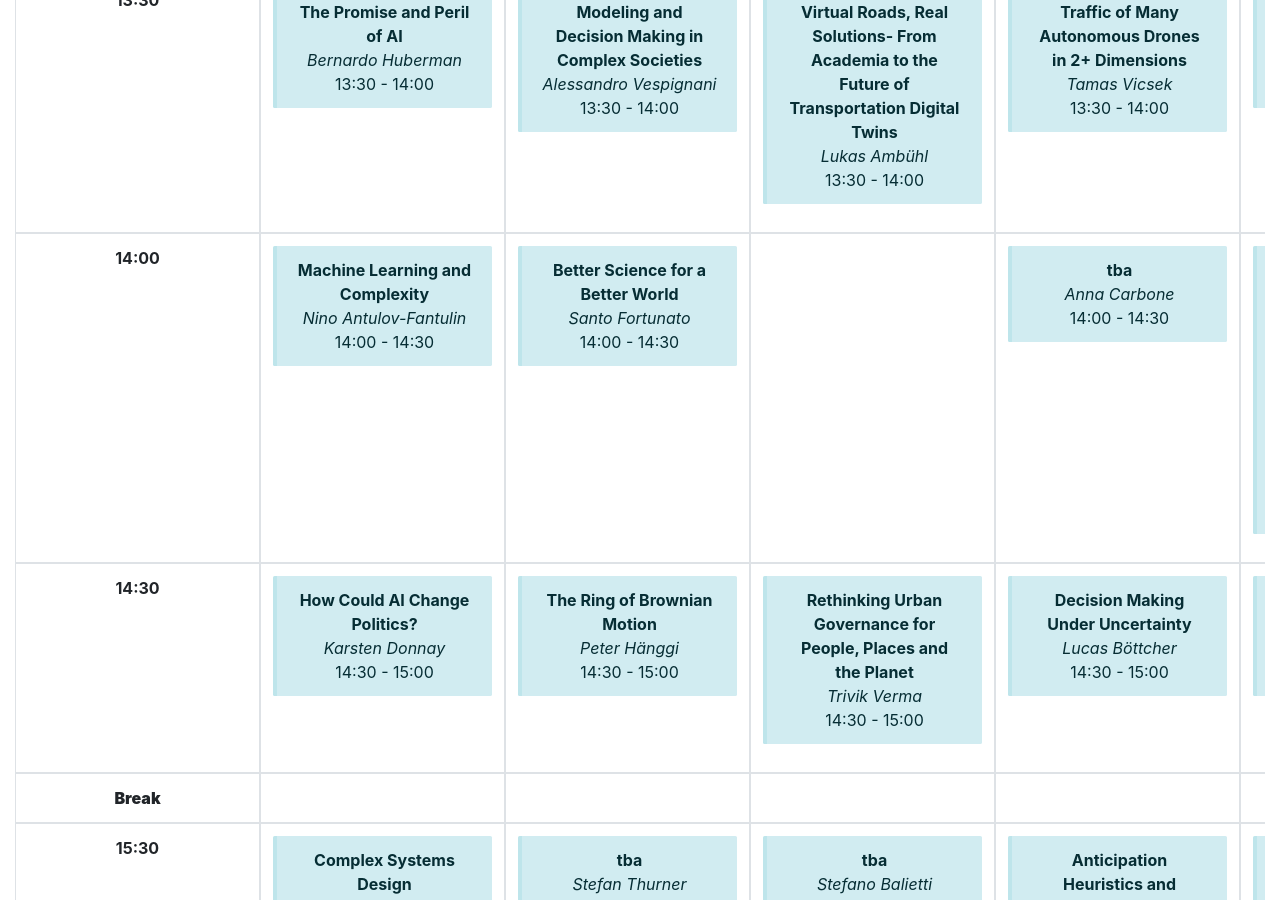
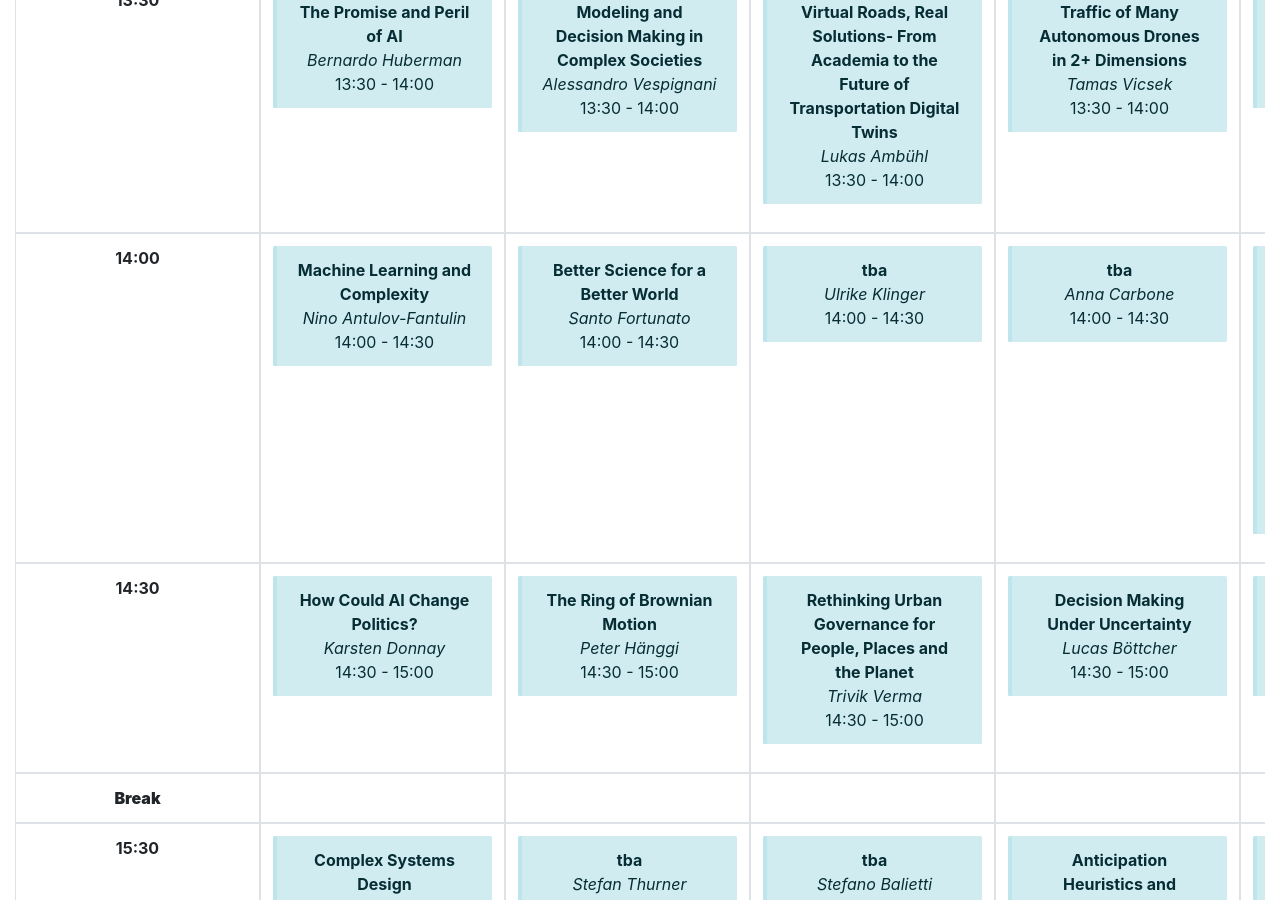
Before and after one commit to ethz-coss/ethz-coss.github.io, a Jekyll site: the page built from program/index.md, in a window 1280 px wide and 900 px high, scrolled down 1759 px. Built offline with Jekyll 4.4.1, drawn with Linux system fonts in a browser that asks for light colours.

Commit message:
update schedule

```diff
--- a/_data/program.yml
+++ b/_data/program.yml
@@ -141,6 +141,10 @@ days:
         time_start: '13:30'
         time_end: '14:00'
         speaker: 'Lukas Ambühl'
+      - name: tbd - Ulrike Klinger
+        time_start: '14:00'
+        time_end: '14:30'
+        speaker: 'Ulrike Klinger'
       - name: Rethinking Urban Governance for People, Places and the Planet
         time_start: '14:30'
         time_end: '15:00'
--- a/_talks/Ulrike_Klinger.md
+++ b/_talks/Ulrike_Klinger.md
@@ -1,9 +1,9 @@
 ---
-name: nan
+name: tbd - Ulrike Klinger
 speakers:
   - Ulrike Klinger
 categories:
   - Presentation
 ---
 
-nan
+tbd - Ulrike Klinger
```
